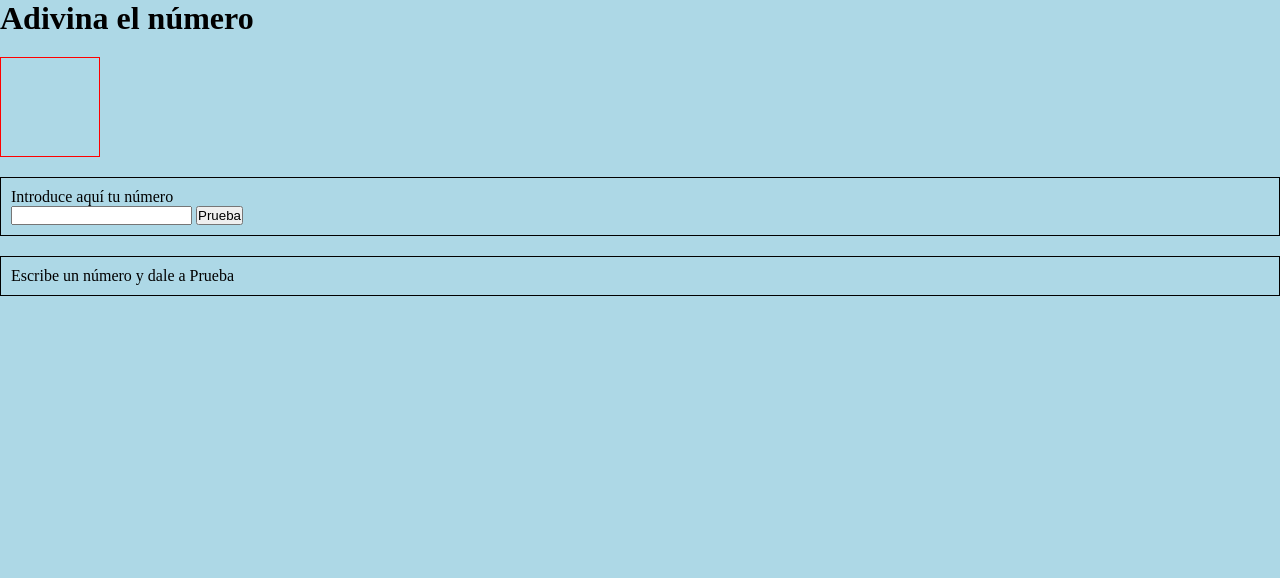
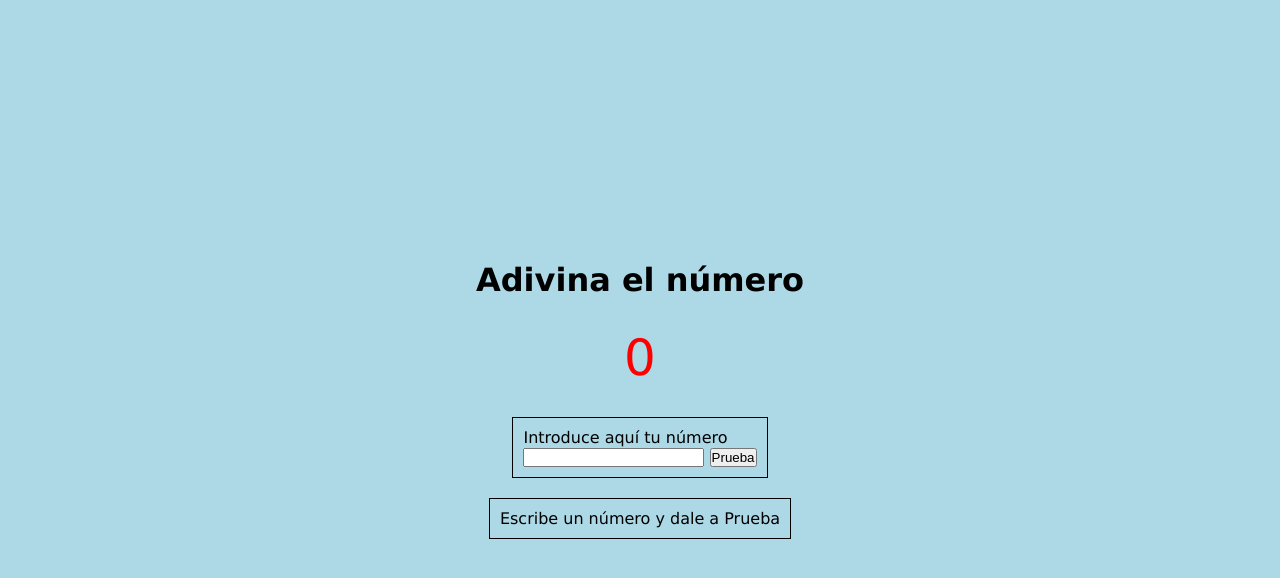
Before and after one commit to estherpato/dorcas-s2-evaluacion-intermedia-estherpato, a website: page index.html in a window 1280 px wide. Drawn offline with Linux system fonts and the light colour scheme.

Commit message:
Add counter and some styles

```diff
--- a/index.html
+++ b/index.html
@@ -9,7 +9,7 @@
 
 	<h1>Adivina el número</h1>
 
-	<div class="contador"></div>
+	<div class="counterDiv">0</div>
 
 	<div class="form">
 		<p>Introduce aquí tu número</p>
--- a/js/main.js
+++ b/js/main.js
@@ -1,4 +1,13 @@
 'use strict';
+
+// VARIABLES
+var randomNumber;
+var numberToCompare;
+var counter = 0;
+var button = document.querySelector('.button');
+var numberFromUser = document.querySelector('.input');
+var feedback = document.querySelector('.feedback');
+var counterDiv = document.querySelector('.counterDiv');
 
 // Función que genera un número aleatorio hasta un máximo dado
 function getRandomNumber(max) {
@@ -6,22 +15,15 @@ function getRandomNumber(max) {
 }
 
 // Anda, chacho, píntame en la consola un número random hasta 100
-var randomNumber = parseInt(getRandomNumber(100));
-
+randomNumber = parseInt(getRandomNumber(100));
 console.log('> ', randomNumber);
 
-// Llamamos nuestro botón "Prueba" a JS
-var button = document.querySelector('.button');
 
-// Coger el texto del input! - Paso 3
-var numberFromUser = document.querySelector('.input');
+// Función que va a comparar el número random con el número del usuario, y le devolverá feedback + contador
+function play() {
+  console.log('Has elegido', numberFromUser.value);
 
-var feedback = document.querySelector('.feedback');
-
-function numberUserIntroduces() {
-  console.log('Has elegido', numberFromUser.value);
-  var numberToCompare = parseInt(numberFromUser.value);
-
+  numberToCompare = parseInt(numberFromUser.value);
   if (numberToCompare > randomNumber) {
     feedback.innerHTML = '¡Te has pasado, fiera!';
   } else if (numberToCompare < randomNumber ) {
@@ -30,6 +32,9 @@ function numberUserIntroduces() {
     feedback.innerHTML = 'SIIIIII ERES UNA CRACK!';
   }
 
+  counter = counter + 1;
+  counterDiv.innerHTML = counter;
+
 }
 
-button.addEventListener('click', numberUserIntroduces);
+button.addEventListener('click', play);
--- a/scss/main.scss
+++ b/scss/main.scss
@@ -5,7 +5,14 @@
 }
 
 body {
+	width: 100%;
+	height: 100vh;
 	background-color: lightblue;
+	font-family: 'Verdana', 'Arial', 'Helvetica', sans-serif;
+	display: flex;
+	flex-direction: column;
+	justify-content: center;
+	align-items: center;
 }
 
 .form, .feedback {
@@ -14,10 +21,9 @@ body {
 	margin-top: 20px;
 }
 
-.contador {
-	border: 1px solid red;
-	width: 100px;
-	height: 100px;
+.counterDiv {
 	padding: 10px;
 	margin-top: 20px;
+	font-size: 50px;
+	color: red;
 }
```
Also changed, not shown: css/main.css, js/main.min.js.
